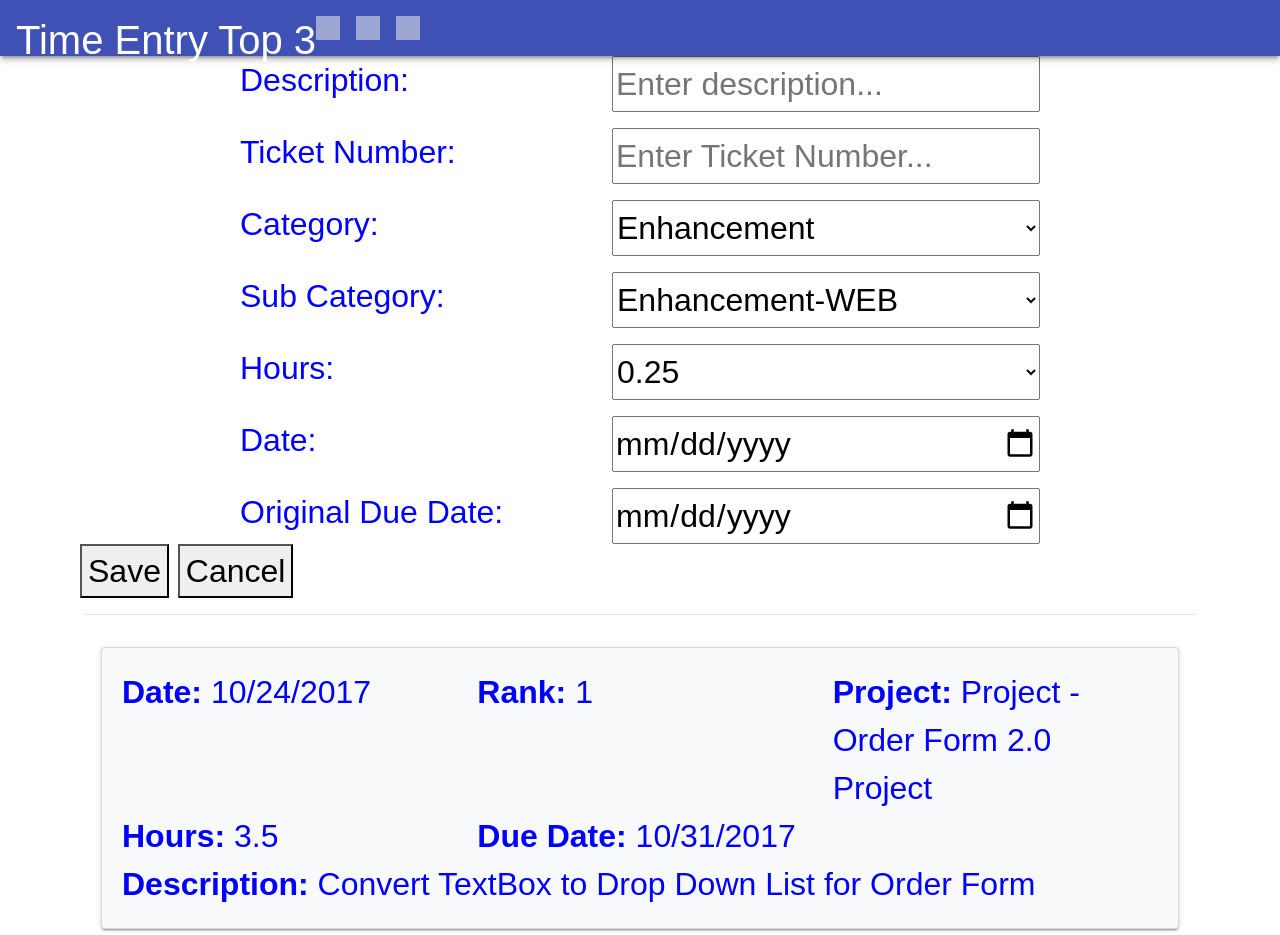
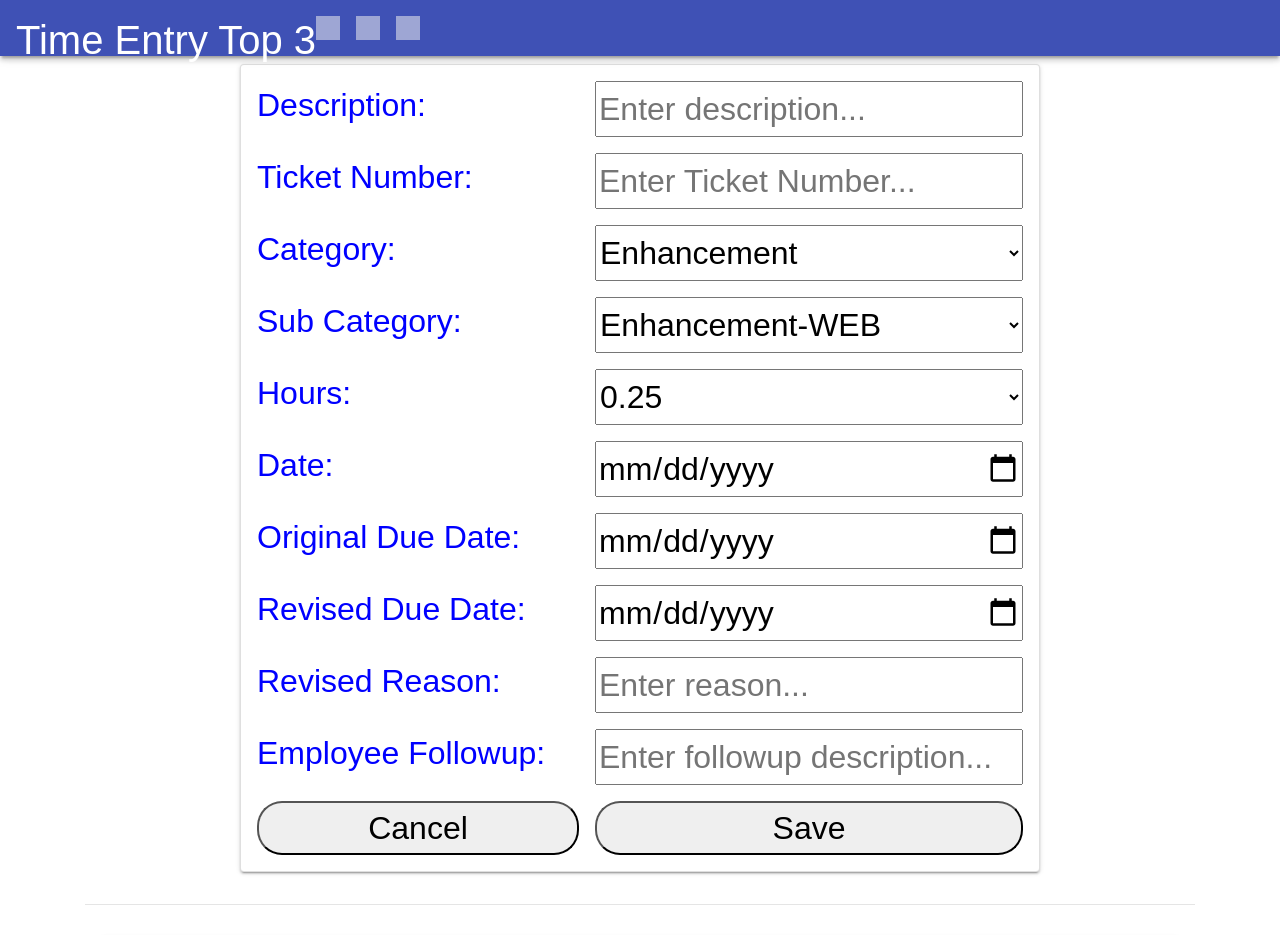
Before and after one commit to AJRohrer/UlineTop3POC, a plain HTML site: page your-first-pwapp-master/Top3PWA/Index.html in a window 1280 px wide. Shown: the top 935 px of the page. Drawn offline with nearby package versions, Linux system fonts and the light colour scheme.

Commit message:
Added rest of text box entries to the index page and updated the look of the entry screen.

```diff
--- a/your-first-pwapp-master/Top3PWA/Index.html
+++ b/your-first-pwapp-master/Top3PWA/Index.html
@@ -18,7 +18,7 @@
 
     <section class="formwidth centerthis">
         <h1 style="text-align: center;" class="centerthis">Add Top 3 Item</h1>
-        <article class="gridwrapper centerthis">
+        <article class="gridwrapper centerthis card">
             <label class="one labelwidth">Description:</label>
             <input class="two inputwidth" type="text" placeholder="Enter description...">
 
@@ -52,9 +52,22 @@
 
             <label class="thirteen labelwidth">Original Due Date:</label>
             <input type="date" id="date" class="fourteen inputwidth">
+
+            <label class="fifteen labelwidth">Revised Due Date:</label>
+            <input type="date" id="date" class="sixteen inputwidth">
+
+            <label class="seventeen labelwidth">Revised Reason:</label>
+            <input class="eighteen inputwidth" type="text" placeholder="Enter reason...">
+
+            <label class="nineteen labelwidth">Employee Followup:</label>
+            <input class="twenty inputwidth" type="text" placeholder="Enter followup description...">
+
+            <button id="cancelButt" class="headerButton twentyone" aria-label="Cancel">Cancel</button>
+            <button id="saveButt" style="display: inline" class="headerButton twentytwo" aria-label="Save">Save</button>
+
+
         </article>
-        <button id="saveButt" style="display: inline" class="headerButton " aria-label="Save">Save</button>
-        <button id="cancelButt" class="headerButton" aria-label="Cancel">Cancel</button>
+
     </section>
    <div class="container">
        <hr />
--- a/your-first-pwapp-master/Top3PWA/css/AddTop3.css
+++ b/your-first-pwapp-master/Top3PWA/css/AddTop3.css
@@ -111,6 +111,18 @@
     grid-column: 2;
     grid-row: 10;
   }
+
+  .twentyone{
+    grid-column: 1;
+    grid-row: 11;
+    border-radius: 25px;
+  }
+
+  .twentytwo{
+    grid-column: 2;
+    grid-row: 11;
+    border-radius: 25px;
+  }
   /*CSS Grid End*/
 
   .labelwidth{
```
